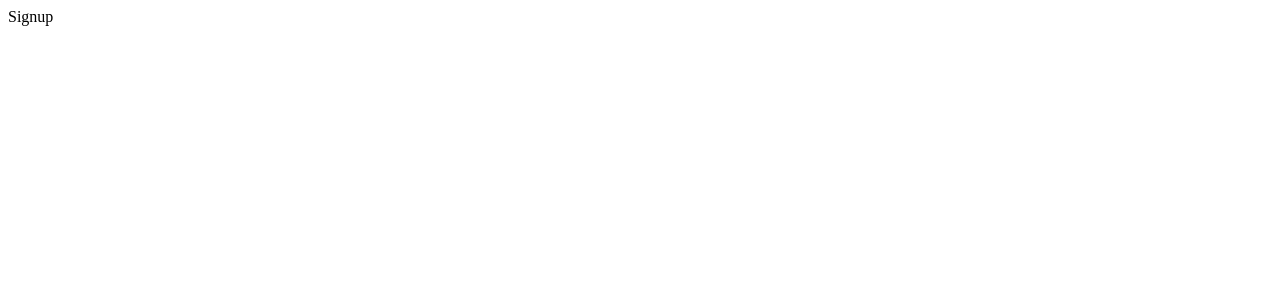
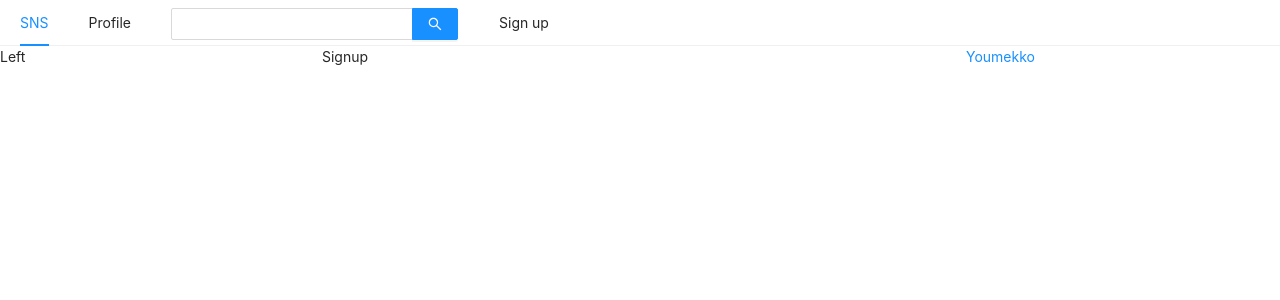
Before and after one commit to youmeeeee/try-react-sns-again, a Next.js app in the folder front/: page /signup in a window 1280 px wide. Shown: the top 300 px of the page. Built offline with nearby package versions, Linux system fonts and the light colour scheme.

Commit message:
day2_antd 적용및Head 컴포넌트 추가

```diff
--- a/front/components/AppLayout.js
+++ b/front/components/AppLayout.js
@@ -1,11 +1,36 @@
 import React from 'react'
 import PropTypes from 'prop-types'
+import Link from 'next/link'
+import { Menu, Input, Row, Col } from 'antd'
 
 const AppLayout = ({children}) => {
     return (
         <div>
-            <div>Common Menu</div>
-            {children}
+            <Menu mode="horizontal">
+                <Menu.Item>
+                    <Link href="/"><a>SNS</a></Link>
+                </Menu.Item>
+                <Menu.Item>
+                    <Link href="/profile"><a>Profile</a></Link>
+                </Menu.Item>
+                <Menu.Item>
+                    <Input.Search enterButton style={{ verticalAlign: 'middle' }}/>
+                </Menu.Item>
+                <Menu.Item>
+                    <Link href="/signup"><a>Sign up</a></Link>
+                </Menu.Item>
+            </Menu>
+            <Row gutter={8}>
+                <Col xs={24} md={6} >
+                    Left
+                </Col>
+                <Col xs={24} md={12}>
+                    {children}
+                </Col>
+                <Col xs={24} md={6}>
+                    <a href="https://github.com/youmekko" target="_blank" rel="noreferrer noopener">Youmekko</a>
+                </Col>
+            </Row>
         </div>
     )
 }
--- /dev/null
+++ b/front/pages/_app.js
@@ -0,0 +1,21 @@
+import { PropTypes } from 'prop-types';
+import 'antd/dist/antd.css'
+import Head from 'next/head'
+
+const App = ({ Component }) => {
+    return (
+        <>
+            <Head>
+                <title>SNS</title>
+                <meta charSet="utf-8"></meta>
+            </Head>
+            <Component />
+        </>
+    )
+}
+
+App.PropTypes = {
+    Component: PropTypes.elementType.isRequired,
+}
+
+export default App;
--- a/front/pages/signup.js
+++ b/front/pages/signup.js
@@ -1,10 +1,19 @@
 import React from 'react'
+import AppLayout from '../components/AppLayout'
+import Head from 'next/head'
 
 const Signup = () => {
     return (
-        <div>
-            Signup
-        </div>
+        <>
+            <Head>
+                <title>Signup | SNS</title>
+            </Head>
+            <AppLayout>
+                <div>
+                    Signup
+                </div>
+            </AppLayout>
+        </>
     )
 }
 
```
Also changed, not shown: front/package.json (+10 -1 lines), front/pages/profile.js (+12 -3 lines), 2 other files (tests, documents, lock files or other folders).
